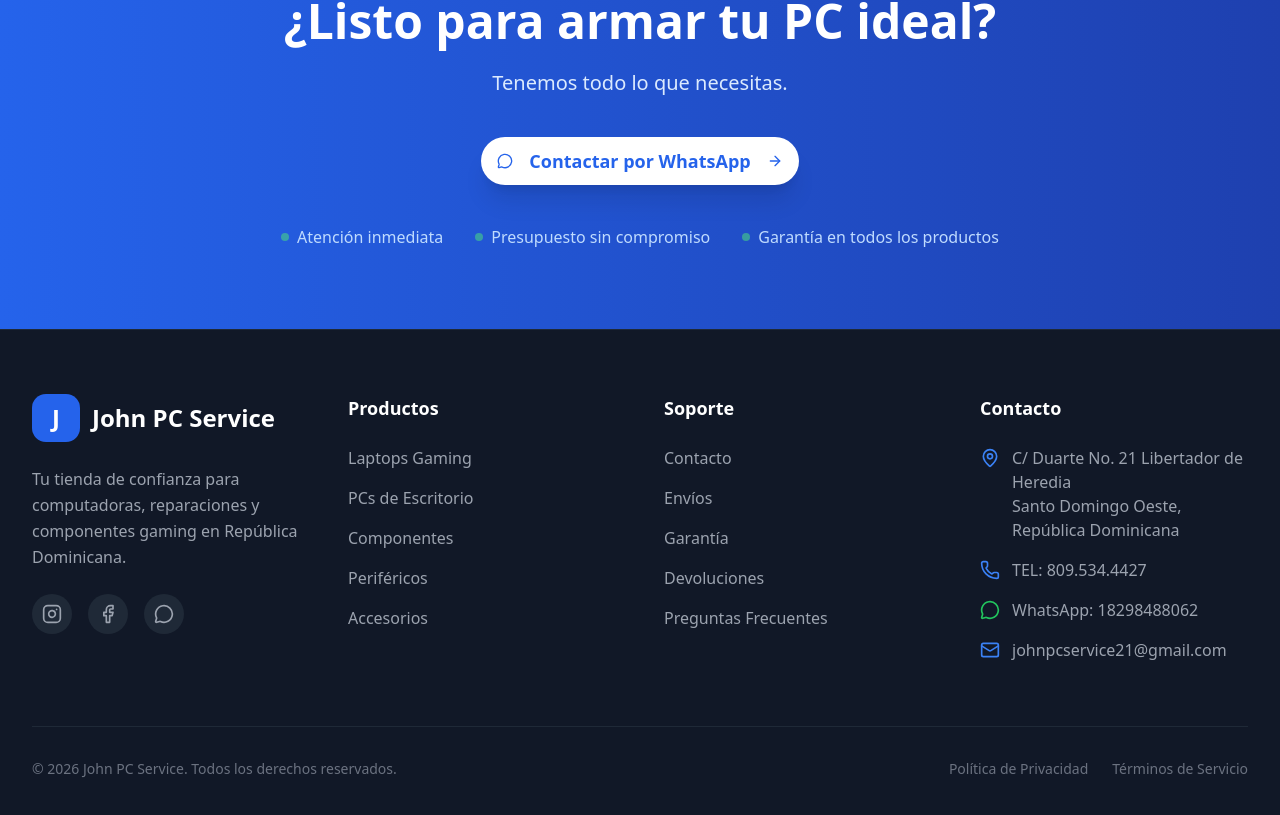
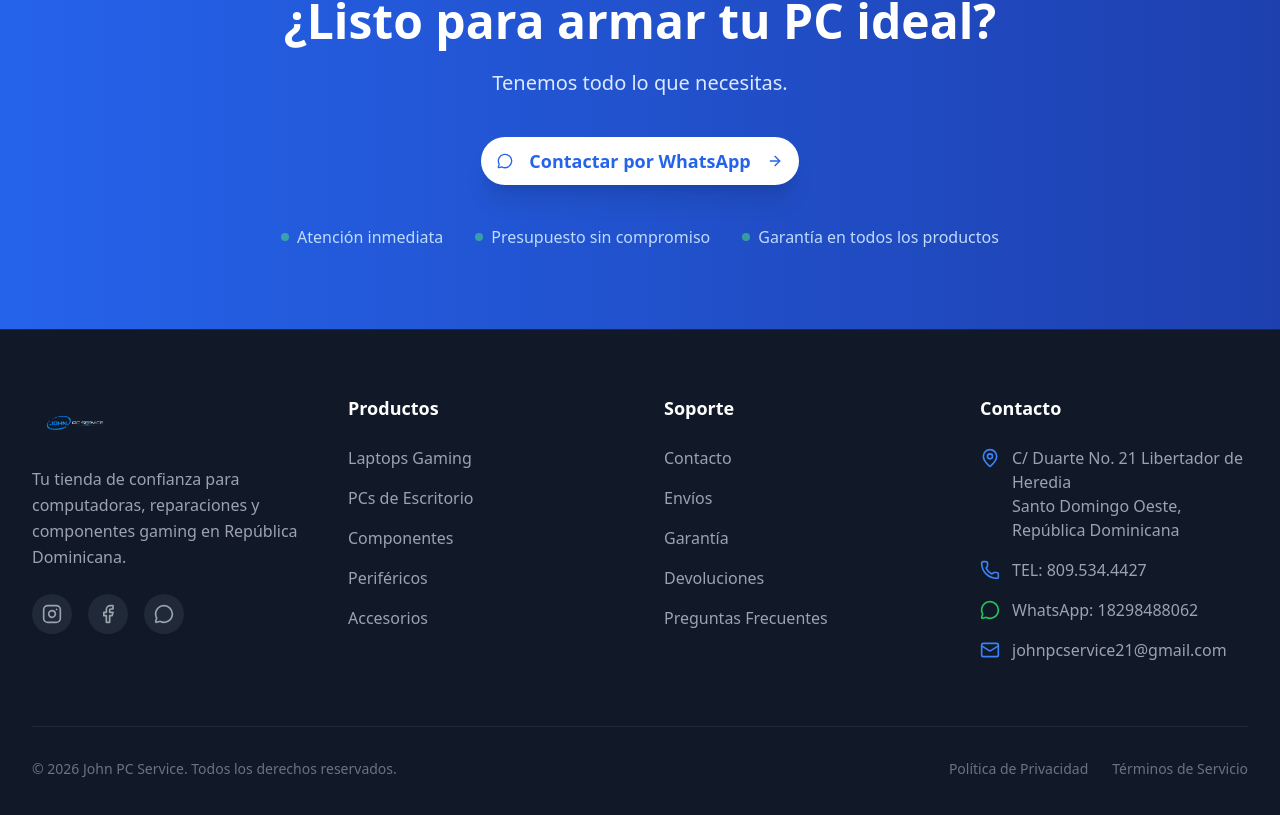
Before and after one commit to hectordeleoon-cpu/john-pc-service, a React (Vite) app in the folder app/: page / in a window 1280 px wide. Shown: the part 5215-6030 px from the top of the page. Built offline with nearby package versions, Linux system fonts and the light colour scheme; no server answers.

Commit message:
Replace logo text with image in FooterSection

```diff
--- a/app/src/sections/FooterSection.tsx
+++ b/app/src/sections/FooterSection.tsx
@@ -26,12 +26,11 @@ export function FooterSection({
           {/* Brand */}
           <div className="lg:col-span-1">
             <div className="flex items-center gap-3 mb-6">
-              <div className="w-12 h-12 rounded-xl bg-blue-600 flex items-center justify-center font-bold text-2xl text-white">
-                J
-              </div>
-              <span className="text-2xl font-bold text-white">
-                John PC Service
-              </span>
+              <img
+                src="/logo.png"
+                alt="John PC Service"
+                className="h-12 w-auto object-contain"
+              />
             </div>
             <p className="text-gray-400 mb-6 leading-relaxed">
               Tu tienda de confianza para computadoras, reparaciones y componentes gaming en República Dominicana.
```
